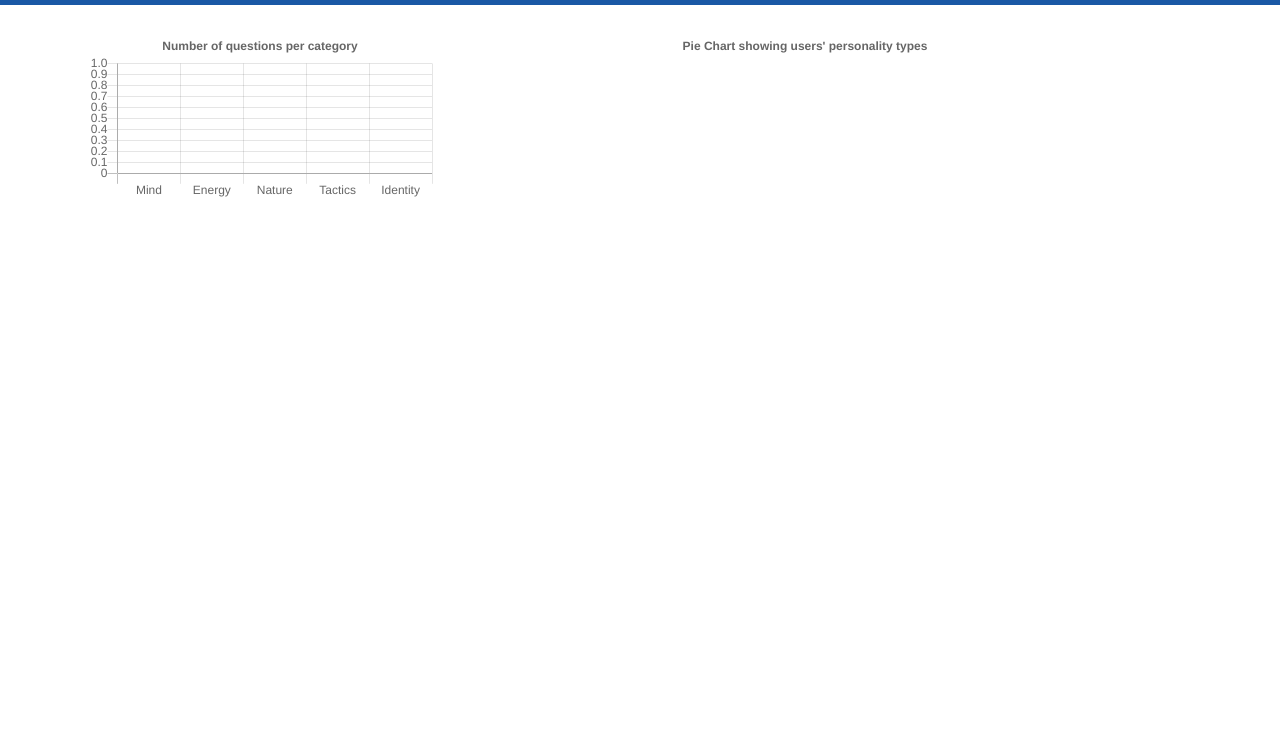
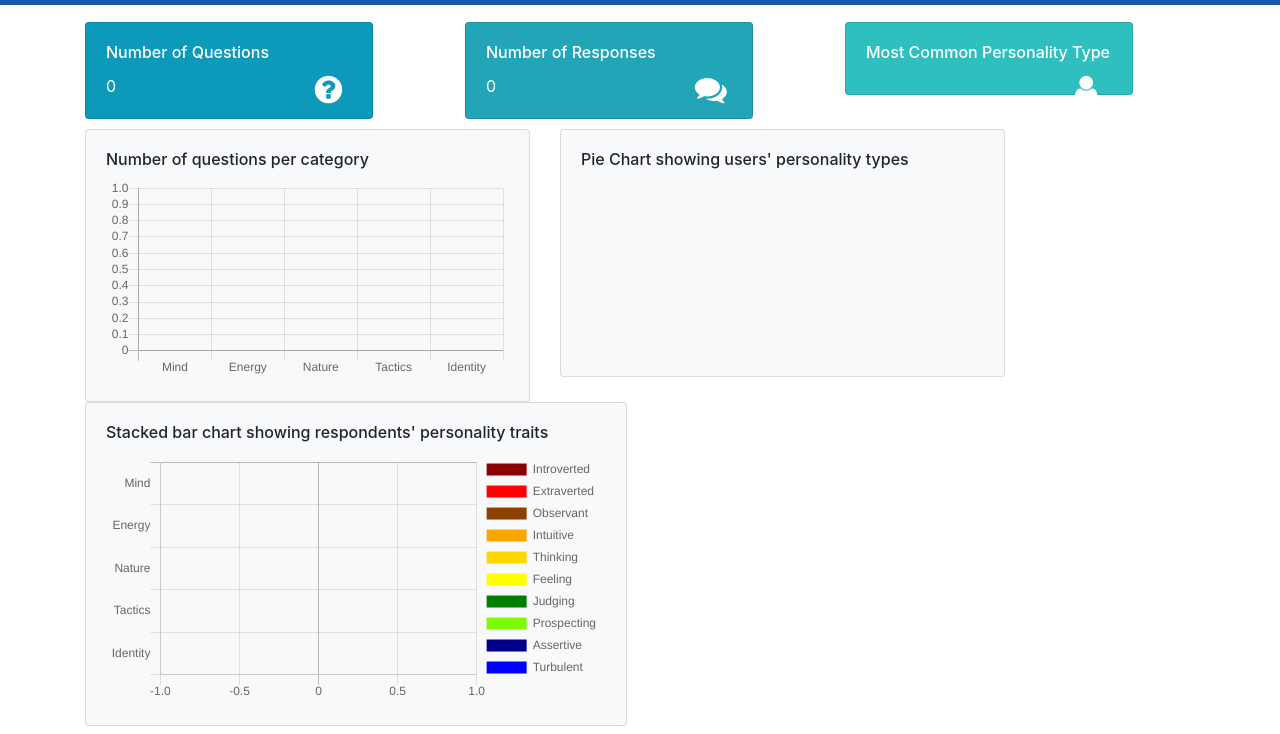
Before and after one commit to rajni-persaud/jaseci-conversational-ai-personality-test, a plain HTML site: page admin/admin-portal/home.html in a window 1280 px wide. Shown: the part 66-800 px from the top of the page. Drawn offline with nearby package versions, Linux system fonts and the light colour scheme.

Commit message:
updated admin's home page

```diff
--- a/admin/admin-portal/home.html
+++ b/admin/admin-portal/home.html
@@ -17,6 +17,7 @@
     <script src="https://cdnjs.cloudflare.com/ajax/libs/crypto-js/4.1.1/cipher-core.min.js"></script>
     <script src="https://cdnjs.cloudflare.com/ajax/libs/crypto-js/4.1.1/core.min.js"></script>
     <script src="https://cdnjs.cloudflare.com/ajax/libs/Chart.js/2.5.0/Chart.min.js"></script>
+    <script src="https://cdnjs.cloudflare.com/ajax/libs/Chart.js/2.6.0/Chart.min.js"></script>
     <title>Personality Test - Home</title>
   </head>
 
--- a/admin/admin-portal/home.js
+++ b/admin/admin-portal/home.js
@@ -37,6 +37,7 @@ var user_pts = [];
     },
 });
 
+// Calculating the number of questions per category
 question_categories = ["Mind", "Energy", "Nature", "Tactics", "Identity"];
 qc_count = {};
 for (i=0; i<question_categories.length; i++){
@@ -46,37 +47,154 @@ for (i=0; i<questions.length; i++){
   qc_count[questions[i]["q_category"]] =  qc_count[questions[i]["q_category"]] + 1;
 }
 qc_num = [qc_count[question_categories[0]], qc_count[question_categories[1]], qc_count[question_categories[2]], qc_count[question_categories[3]], qc_count[question_categories[4]]];
+// ---------------------------------
 
-pt_types = [];
+all_user_pts = [];
 pt_types_num = {};
+
 for (i=0; i<user_pts.length; i++){
-  if (!pt_types.includes(user_pts[i]["p_type"][0])){
-    pt_types.push(user_pts[i]["p_type"][0]);
-    pt_types_num[user_pts[i]["p_type"][0]] = 0;
-  }
+  all_user_pts.push(user_pts[i]["p_type"][0]);
+}
+
+var pt_types = all_user_pts.filter((v, i, a) => a.indexOf(v) === i);
+
+for (i=0; i<pt_types.length; i++){
+  pt_types_num[pt_types[i]] = 0;
 }
 
 for (i=0; i<user_pts.length; i++){
   pt_types_num[user_pts[i]["p_type"][0]] = pt_types_num[user_pts[i]["p_type"][0]] + 1;
 }
 
+common_pt = ['', 0]
+for (const [key, value] of Object.entries(pt_types_num)) {
+  if(value > common_pt[1]){
+    common_pt = [key, value];
+  }
+}
+
+all_pt_code = [];
+for (i=0; i<user_pts.length; i++){
+  all_pt_code.push(user_pts[i]["p_code"]);
+}
+
+count_traits = [0, 0, 0, 0, 0, 0, 0, 0, 0, 0];
+traits = ['i', 'e', 's', 'n', 't', 'f', 'j', 'p', 'a', 't'];
+
+for (b=0; b<user_pts.length; b++){
+  for (a=0; a<2; a++){
+    if(all_pt_code[b][0] == traits[a]){
+      count_traits[a] = count_traits[a] + 1;
+    }
+  }
+
+  for (a=2; a<4; a++){
+    if(all_pt_code[b][1] == traits[a]){
+      count_traits[a] = count_traits[a] + 1;
+    }
+  }
+
+  for (a=4; a<6; a++){
+    if(all_pt_code[b][2] == traits[a]){
+      count_traits[a] = count_traits[a] + 1;
+    }
+  }
+
+  for (a=6; a<8; a++){
+    if(all_pt_code[b][3] == traits[a]){
+      count_traits[a] = count_traits[a] + 1;
+    }
+  }
+
+  if(all_pt_code[b].includes('-a')){
+    count_traits[8] = count_traits[8] + 1;
+  }
+
+  if(all_pt_code[b].includes('-t')){
+    count_traits[9] = count_traits[9] + 1;
+  }
+}
+
 document.getElementById('app-interact').parentNode.innerHTML = `
     <div id="home${sentinel_id}">
-      <!-- NAVBAR--><nav class="navbar navbar-expand-lg navbar-dark" style="position:sticky;"></nav><!-- NAVBAR-->
+      <!-- NAVBAR--><nav class="navbar navbar-expand-lg navbar-dark"></nav><!-- NAVBAR-->
       <br/>
 
-      <div class="container">
+      <div class="container" style="margin-top:5%;">
         <div class="row">
           <div class="col">
-            <canvas id="questions_by_category" style="max-width:350px;"></canvas>
+            <div class="card" style="max-width: 18rem; max-height: 200px; background-color:#0C99BA; color: white;">
+              <div class="card-body">
+                <h6 class="card-title">Number of Questions</h5>
+                <p class="card-text">${questions.length}<i class="fa fa-question-circle fa-2x" style="color: white; position:absolute; left: 80%; z-index: 5"></i></p>
+              </div>
+            </div>
           </div>
+
+          <div class="col">
+            <div class="card" style="max-width: 18rem; max-height: 200px; background-color:#21A5B7; color: white;">
+              <div class="card-body">
+                <h6 class="card-title">Number of Responses</h5>
+                <p class="card-text">${responses.length}<i class="fa fa-comments fa-2x" style="color: white; position:absolute; left: 80%; z-index: 5"></i></p>
+              </div>
+            </div>
+          </div>
+
+          <div class="col">
+            <div class="card" style="max-width: 18rem; max-height: 200px; background-color:#30BFBF; color: white;">
+              <div class="card-body">
+                <h6 class="card-title">Most Common Personality Type</h5>
+                <p class="card-text">${common_pt[0]}<i class="fa fa-user fa-2x" style="color: white; position:absolute; left: 80%; z-index: 5"></i></p>
+              </div>
+            </div>
+          </div>
+
+        </div>
+      </div>
+
+      <div class="container" style="padding-top:10px;">
+        <div class="row">
+          <div class="col-5">
+            <div class="card bg-light">
+              <div class="card-body">
+                <h6 class="card-title">Number of questions per category</h5>
+                  <canvas id="questions_by_category" style="max-width:400px;"></canvas>
+              </div>
+            </div>
+          </div>
+
+          <div class="col-5">
+            <div class="card bg-light">
+              <div class="card-body">
+                <h6 class="card-title">Pie Chart showing users' personality types</h5>
+                <canvas id="users_pt" style="max-width:350px;"></canvas>
+              </div>
+            </div>
+          </div>
+        </div>
+
+        <div class="row">
+          <div class="col">
+            <div class="card bg-light">
+              <div class="card-body">
+                <h6 class="card-title">Stacked bar chart showing respondents' personality traits</h5>
+                <canvas id="ctx" width="500"></canvas>
+              </div>
+            </div>
+          </div>
+
           <div class="col">
             <canvas id="users_pt" style="max-width:300px;"></canvas>
           </div>
         </div>
+
       </div>
     </div>
     `;
+
+    // var qc_chart = $('#questions_by_category');
+
+    // qc_chart.height(250);
 
     var xValues = question_categories;
     var yValues = qc_num;
@@ -94,7 +212,7 @@ document.getElementById('app-interact').parentNode.innerHTML = `
       options: {
         legend: {display: false},
         title: {
-          display: true,
+          display: false,
           text: "Number of questions per category"
         },
         barValueSpacing: 20,
@@ -123,17 +241,82 @@ document.getElementById('app-interact').parentNode.innerHTML = `
       },
       options: {
         title: {
-          display: true,
+          display: false,
           text: "Pie Chart showing users' personality types"
         },
 
         responsive: true,
         legend: {
             display: true,
-            position: "bottom",
-            align: "start"
+            position: "top"
         }
 
       }
 
     });
+
+    var chart = new Chart(ctx, {
+      type: 'horizontalBar',
+      data: {
+         labels: ["Mind", "Energy", "Nature", "Tactics", "Identity"],
+         datasets: [{
+            label: 'Introverted',
+            data: [count_traits[0], 0, 0, 0, 0],
+            backgroundColor: '#8B0000'
+         }, {
+            label: 'Extraverted',
+            data: [count_traits[1], 0, 0, 0, 0],
+            backgroundColor: '#FF0000'
+         }, {
+            label: 'Observant',
+            data: [0, count_traits[2], 0, 0, 0],
+            backgroundColor: '#8B4000'
+         }, {
+            label: 'Intuitive',
+            data: [0, count_traits[3], 0, 0, 0],
+            backgroundColor: '#FFA500'
+         }, {
+            label: 'Thinking',
+            data: [0, 0, count_traits[4], 0, 0],
+            backgroundColor: '#FFD700'
+         }, {
+            label: 'Feeling',
+            data: [0, 0, count_traits[5], 0, 0],
+            backgroundColor: '#FFFF00'
+         }, {
+            label: 'Judging',
+            data: [0, 0, 0, count_traits[6], 0],
+            backgroundColor: '#008000'
+         }, {
+            label: 'Prospecting',
+            data: [0, 0, 0, count_traits[7], 0],
+            backgroundColor: '#7CFC00'
+         }, {
+            label: 'Assertive',
+            data: [0, 0, 0, 0, count_traits[8]],
+            backgroundColor: '#00008B'
+         }, {
+            label: 'Turbulent',
+            data: [0, 0, 0, 0, count_traits[9]],
+            backgroundColor: '#0000FF'
+         }]
+      },
+      options: {
+         responsive: true,
+        title: {
+          display: false,
+          text: "Stacked bar chart showing respondents' personality traits"
+        },
+         legend: {
+            position: 'right'
+         },
+         scales: {
+            xAxes: [{
+               stacked: true
+            }],
+            yAxes: [{
+               stacked: true
+            }]
+         }
+      }
+    });
```
